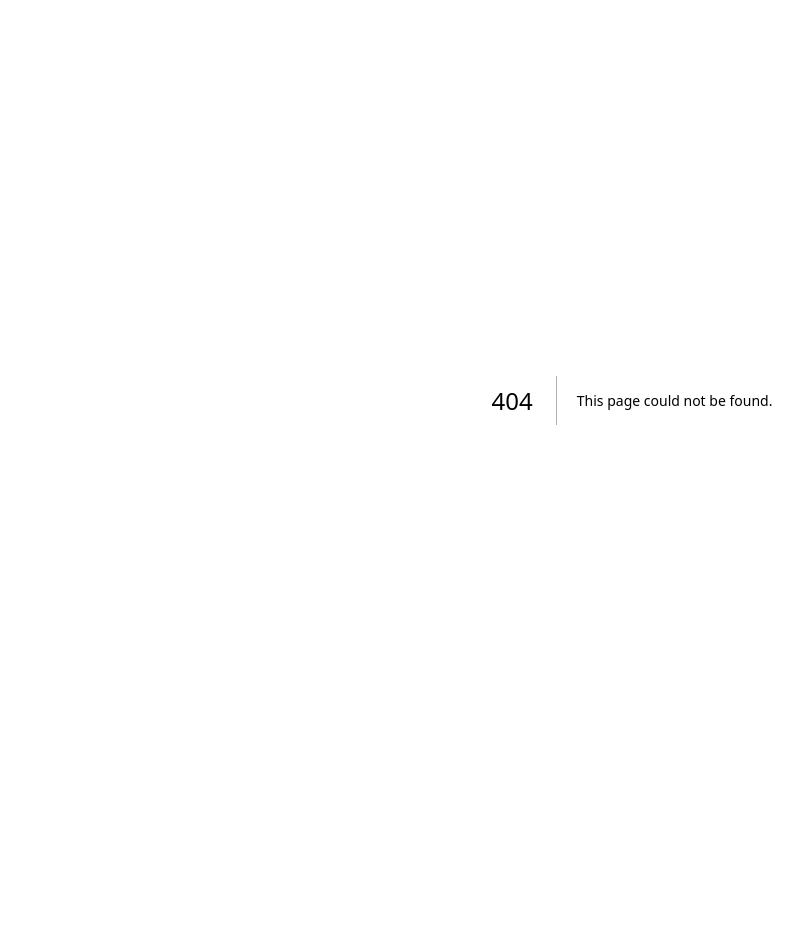
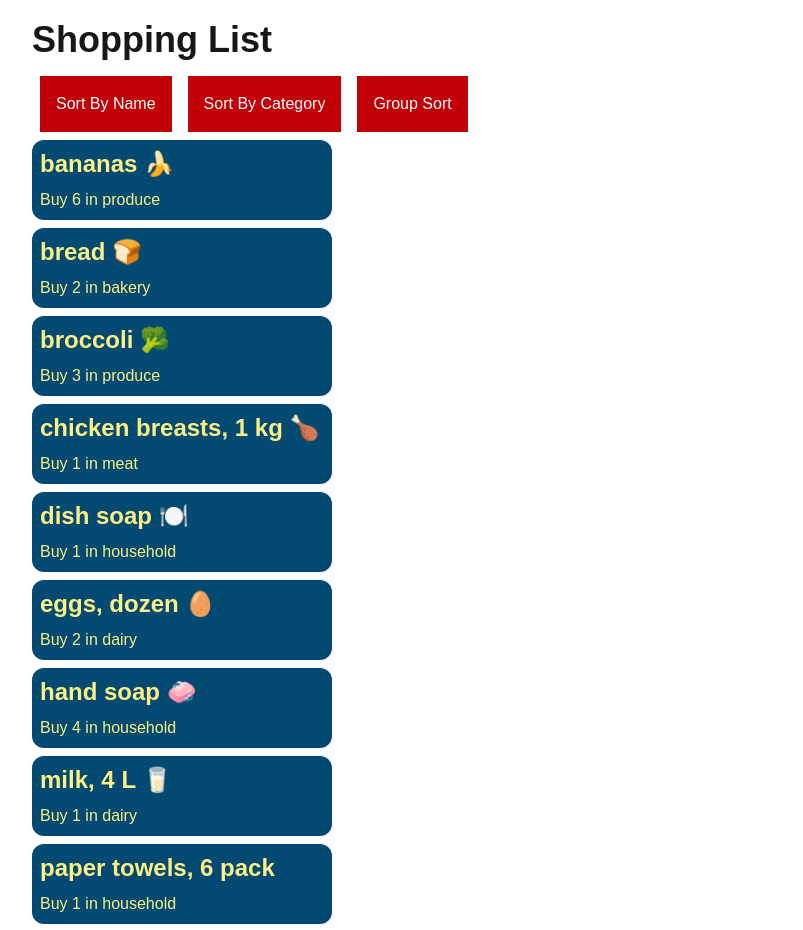
Before and after one commit to devaku/cprg306-assignments, a Next.js app: page /week-6 in a window 1280 px wide. Before the commit this address had no page. Shown: the top 930 px of the page, without its empty margins (8-811 px from the left). Before the commit the page ends 800 px from the top, so only its background shows below. Built offline with nearby package versions, Linux system fonts and the light colour scheme.

Commit message:
Added week 6

```diff
--- a/app/page.js
+++ b/app/page.js
@@ -16,6 +16,9 @@
 				<Link href="/week-5" className="hover:text-cyan-300">
 					Week-5
 				</Link>
+				<Link href="/week-6" className="hover:text-cyan-300">
+					Week-6
+				</Link>
 			</div>
 		</div>
 	);
--- /dev/null
+++ b/app/week-6/item-list.js
@@ -0,0 +1,99 @@
+'use client';
+
+import Item from './item';
+import { useState } from 'react';
+import itemContents from './item.json';
+export default function ItemList() {
+	const [sortBy, setSortBy] = useState('name');
+	let jsonContents = itemContents;
+	let sortedArray;
+	let html = '';
+	if (sortBy == 'name' || sortBy == 'category') {
+		sortedArray = itemContents.sort((a, b) => {
+			if (a[sortBy] < b[sortBy]) {
+				return -1;
+			}
+			if (a[sortBy] > b[sortBy]) {
+				return 1;
+			}
+			return 0;
+		});
+
+		jsonContents = sortedArray;
+		html = renderItemsNormal();
+	} else {
+		html = renderItemsGroupBy();
+	}
+
+	function renderItemsNormal() {
+		return (
+			<ul className="flex flex-col gap-2">
+				{jsonContents.map((item1) => {
+					return (
+						<Item
+							key={item1.id}
+							name={item1.name}
+							quantity={item1.quantity}
+							category={item1.category}
+						></Item>
+					);
+				})}
+			</ul>
+		);
+	}
+
+	function renderItemsGroupBy() {
+		let groupedItems = Object.groupBy(itemContents, (item) => {
+			return item.category;
+		});
+		let keys = Object.keys(groupedItems).sort();
+
+		return (
+			<ul className="flex flex-col gap-2">
+				{keys.map((givenKey) => {
+					return (
+						<div key={givenKey}>
+							<p className="capitalize font-bold">{givenKey}</p>
+							{groupedItems[givenKey].map((item1) => {
+								return (
+									<Item
+										key={item1.id}
+										name={item1.name}
+										quantity={item1.quantity}
+										category={item1.category}
+									></Item>
+								);
+							})}
+						</div>
+					);
+				})}
+			</ul>
+		);
+	}
+
+	return (
+		<div>
+			<div>
+				<input
+					className="bg-red-700 text-white p-4 m-2"
+					onClick={() => setSortBy('name')}
+					type="button"
+					value="Sort By Name"
+				/>
+				<input
+					className="bg-red-700 text-white p-4 m-2"
+					onClick={() => setSortBy('category')}
+					type="button"
+					value="Sort By Category"
+				/>
+				<input
+					className="bg-red-700 text-white p-4 m-2"
+					onClick={() => setSortBy('group_category')}
+					type="button"
+					value="Group Sort"
+				/>
+			</div>
+			{html}
+		</div>
+	);
+}
--- /dev/null
+++ b/app/week-6/item.js
@@ -0,0 +1,10 @@
+export default function Item({ name, quantity, category }) {
+	return (
+		<li className="bg-sky-900 w-1/4 text-yellow-200 rounded-xl">
+			<h1 className="font-bold m-2 text-2xl">{name}</h1>
+			<p className="mx-2 mb-2">
+				Buy {quantity} in {category}
+			</p>
+		</li>
+	);
+}
--- /dev/null
+++ b/app/week-6/item.json
@@ -0,0 +1,74 @@
+[
+	{
+		"id": "1h2GJKH12gkHG31h1H",
+		"name": "milk, 4 L 🥛",
+		"quantity": 1,
+		"category": "dairy"
+	},
+	{
+		"id": "2KJH3k2j3H1k2J3K1H",
+		"name": "bread 🍞",
+		"quantity": 2,
+		"category": "bakery"
+	},
+	{
+		"id": "3h2KJH3k2j3H1k2J3",
+		"name": "eggs, dozen 🥚",
+		"quantity": 2,
+		"category": "dairy"
+	},
+	{
+		"id": "4k2J3K1H2GJKH12gk",
+		"name": "bananas 🍌",
+		"quantity": 6,
+		"category": "produce"
+	},
+	{
+		"id": "5H1h1H2KJH3k2j3H",
+		"name": "broccoli 🥦",
+		"quantity": 3,
+		"category": "produce"
+	},
+	{
+		"id": "6H1k2J3K1H2GJKH1",
+		"name": "chicken breasts, 1 kg 🍗",
+		"quantity": 1,
+		"category": "meat"
+	},
+	{
+		"id": "7gkHG31h1H2KJH3k",
+		"name": "pasta sauce 🍝",
+		"quantity": 3,
+		"category": "canned goods"
+	},
+	{
+		"id": "8j3H1k2J3K1H2GJK",
+		"name": "spaghetti, 454 g 🍝",
+		"quantity": 2,
+		"category": "dry goods"
+	},
+	{
+		"id": "9H12gkHG31h1H2KJ",
+		"name": "toilet paper, 12 pack 🧻",
+		"quantity": 1,
+		"category": "household"
+	},
+	{
+		"id": "10H3k2j3H1k2J3K1",
+		"name": "paper towels, 6 pack",
+		"quantity": 1,
+		"category": "household"
+	},
+	{
+		"id": "11k2J3K1H2GJKH12",
+		"name": "dish soap 🍽️",
+		"quantity": 1,
+		"category": "household"
+	},
+	{
+		"id": "12GJKH12gkHG31h1",
+		"name": "hand soap 🧼",
+		"quantity": 4,
+		"category": "household"
+	}
+]
--- /dev/null
+++ b/app/week-6/page.js
@@ -0,0 +1,10 @@
+import ItemList from './item-list';
+export default function Page() {
+	return (
+		<main className="flex flex-col mx-10 my-5">
+			<h1 className="text-4xl font-bold mb-2">Shopping List</h1>
+
+			<ItemList></ItemList>
+		</main>
+	);
+}
```
